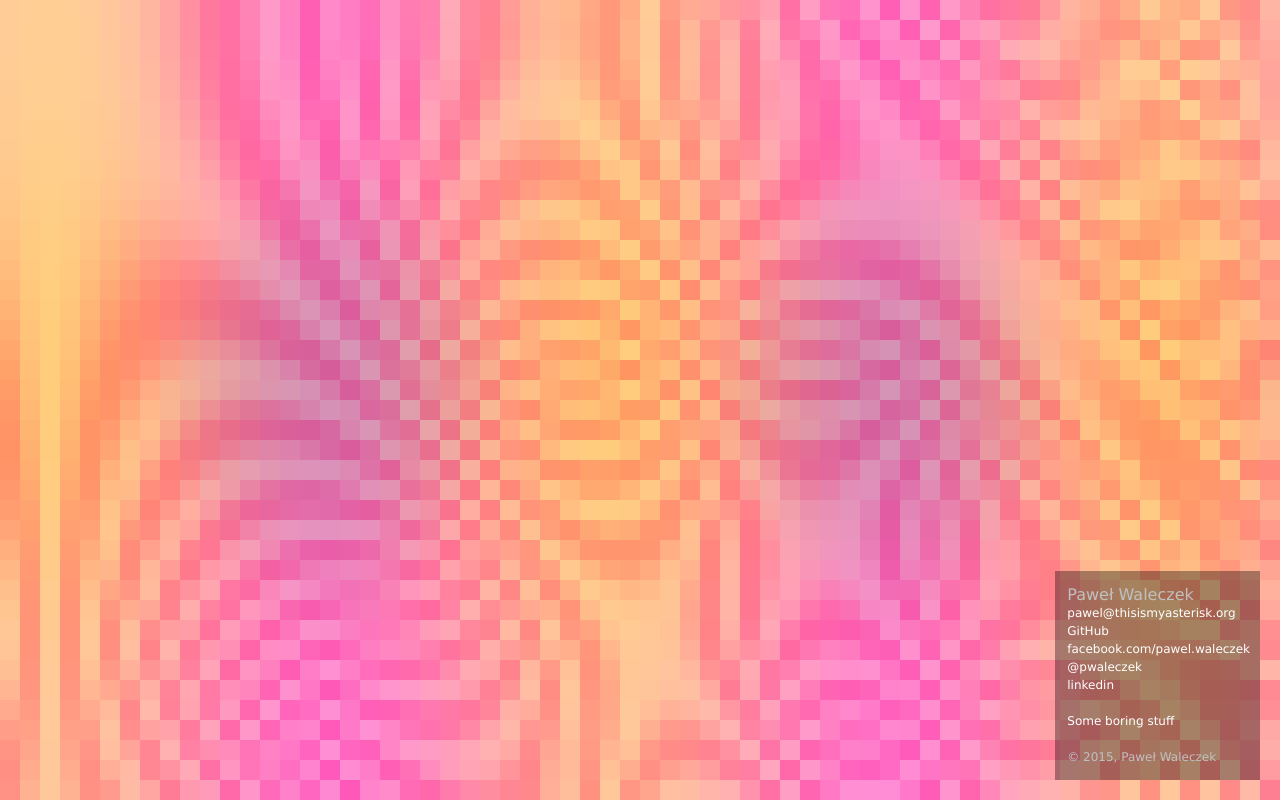
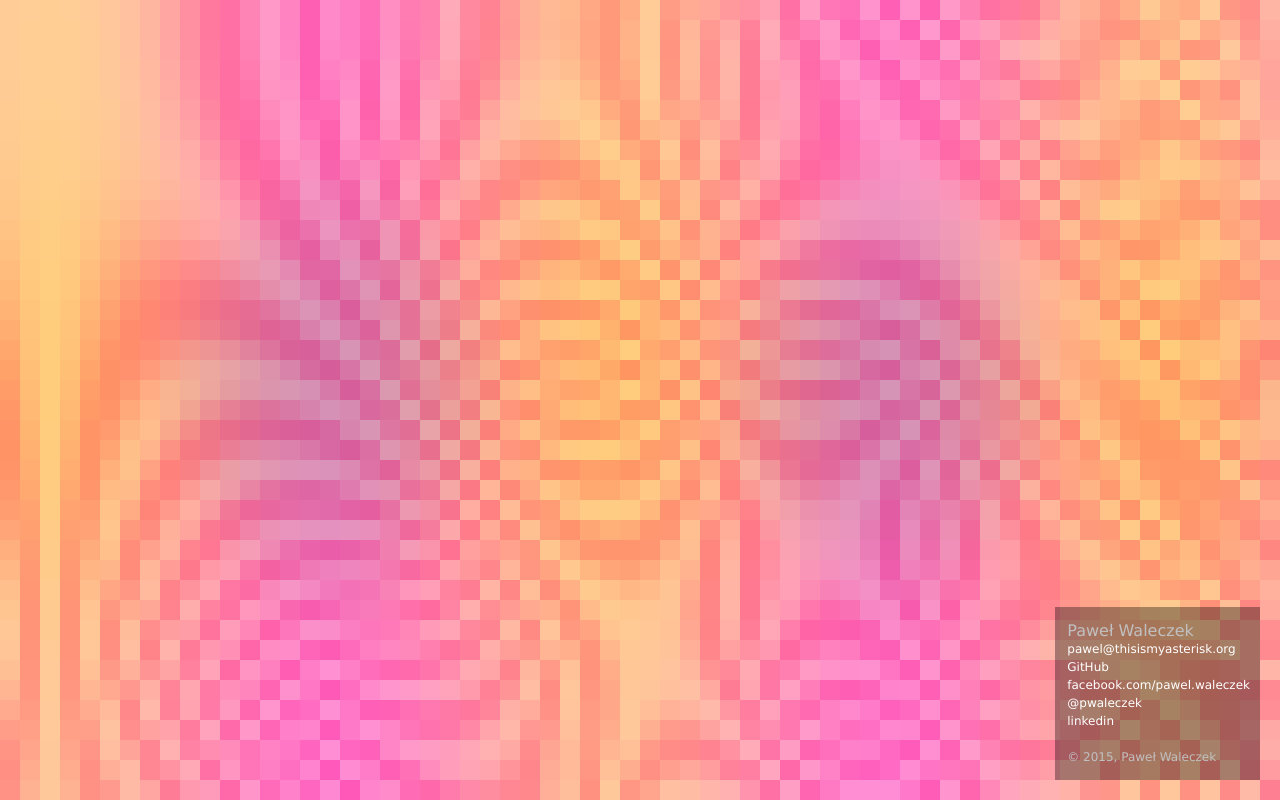
Before and after one commit to pwaleczek/pwaleczek.github.io, a website: page index.html in a window 1280 px wide. Drawn offline with Linux system fonts and the light colour scheme; animation ran at ten frames a second.

Commit message:
Update index.html

```diff
--- a/index.html
+++ b/index.html
@@ -189,9 +189,9 @@
         <a href="http://pl.linkedin.com/pub/paweł-waleczek/53/316/533/">linkedin</a>
         <br />
         <br />
-        <a href="/iso.html">Some boring stuff</a>
-        <br />
-        <br />
+        <!--<a href="/iso.html">Some boring stuff</a>-->
+        <!--<br />-->
+        <!--<br />-->
         &copy; 2015, Paweł Waleczek
       </p>
     </div>
```
